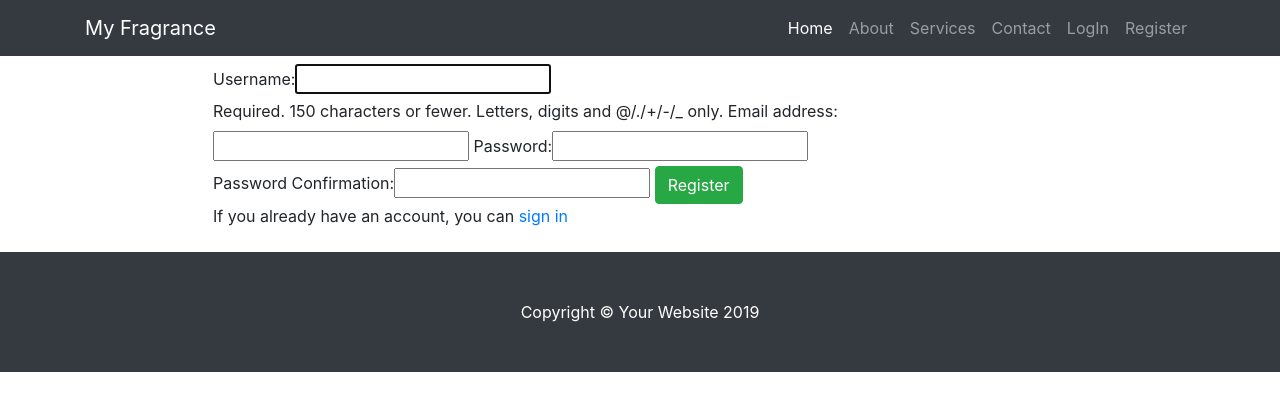
After one commit to Rawa08/FullstackWithDjango, a Django app: page /accounts/register/ in a window 1280 px wide. The commit adds this page. Shown: the top 411 px of the page. Run offline with Django 3.2, Linux system fonts and the light colour scheme; some libraries are stand-ins or nearby versions.

Commit message:
user registration added

```diff
--- a/accounts/forms.py
+++ b/accounts/forms.py
@@ -1,7 +1,38 @@
 from django import forms
+from django.contrib.auth.models import User
+from django.contrib.auth.forms import UserCreationForm
+from django.core.exceptions import ValidationError
 
 
 class UserLoginForm(forms.Form):
 #Form to log in the user
     Username = forms.CharField()
     password = forms.CharField(widget=forms.PasswordInput)
+
+class UserRegistrationForm(UserCreationForm):
+#Form to register the user
+    password1 = forms.CharField(label='Password' ,widget=forms.PasswordInput)
+    password2 = forms.CharField(label='Password Confirmation',widget=forms.PasswordInput)
+
+    class Meta:
+        model = User
+        fields = [ 'username', 'email', 'password1','password2']
+
+    def clean_email(self):
+        email = self.cleaned_data.get('email')
+        username = self.cleaned_data.get('username')
+        if User.objects.filter(email=email).exclude(username=username):
+            raise forms.ValidationError(u'This Email address is alredy registered')
+        return email
+
+    def clean_password2(self):
+        password1 = self.cleaned_data.get('password1')
+        password2 = self.cleaned_data.get('password2')
+
+        if not password1 or not password2:
+            raise ValidationError('please confirm your password')
+
+        if password1 != password2:
+            raise ValidationError('Password 1 and Password 2 must match')
+
+        return password2
--- /dev/null
+++ b/accounts/templates/registration.html
@@ -0,0 +1,15 @@
+{% extends 'base.html'%}
+{% load bootstrap_tags%}
+{% block content %}
+
+<div class="container m-2">
+<div class="row">
+<div class="col-8 m-auto">
+<form method="POST">
+{{registration_form|as_bootstrap}}
+{% csrf_token %}
+<button class="btn btn-success" type="submit">Register</button>
+</form>
+<p>If you already have an account, you can <a href="{% url 'login' %}">sign in </a></p>
+</div></div></div>
+{% endblock%}
--- a/accounts/urls.py
+++ b/accounts/urls.py
@@ -1,10 +1,11 @@
 from django.conf.urls import url
-from .views import  logout, login
+from .views import  logout, login, user_registration
 
 
 
 urlpatterns =[
     url(r'^logout/$', logout, name="logout"),
     url(r'^login/$', login, name="login"),
+    url(r'^register/$', user_registration, name="register"),
 
 ]
--- a/accounts/views.py
+++ b/accounts/views.py
@@ -1,6 +1,6 @@
 from django.shortcuts import render, redirect, reverse
 from django.contrib import auth, messages
-from .forms import UserLoginForm
+from .forms import UserLoginForm, UserRegistrationForm
 from django.contrib.auth.decorators import login_required
 
 # Create your views here.
@@ -35,3 +35,27 @@ def login(request):
     else:
         login_form = UserLoginForm()
     return render(request, 'login.html', {'login_form': login_form})
+
+
+def user_registration(request):
+    if request.user.is_authenticated:
+        return redirect(reverse('home_page'))
+
+    if request.method=='POST':
+        registration_form = UserRegistrationForm(request.POST)
+
+        if registration_form.is_valid():
+            registration_form.save()
+
+            user = auth.authenticate(username=request.POST['username'],
+            password=request.POST['password1'])
+            if user:
+                auth.login(user=user, request=request)
+                messages.success(request,'You have successfully registered')
+                return redirect(reverse('home_page'))
+
+            else:
+                messages.error(request, 'unable to register')
+    else:
+        registration_form=UserRegistrationForm()
+    return render(request, 'registration.html', {'registration_form':registration_form})
--- a/templates/base.html
+++ b/templates/base.html
@@ -57,6 +57,9 @@
                     <li class="nav-item">
 						<a class="nav-link" href="{% url 'login' %}">LogIn</a>
 					</li>
+                    <li class="nav-item">
+						<a class="nav-link" href="{% url 'register' %}">Register</a>
+					</li>
                     {% endif %}
 				</ul>
 			</div>
@@ -65,7 +68,7 @@
     {% if messages %}
 <hr>
 {% for message in messages %}
-<div class="toast-body">{{ message }}</div>
+<div class="alert alert-primary" role="alert">{{ message }}</div>
 {% endfor %}
 <hr>
 {% endif %}
```
Also changed, not shown: db.sqlite3, products/migrations/0010_auto_20200302_1954.py (added).
